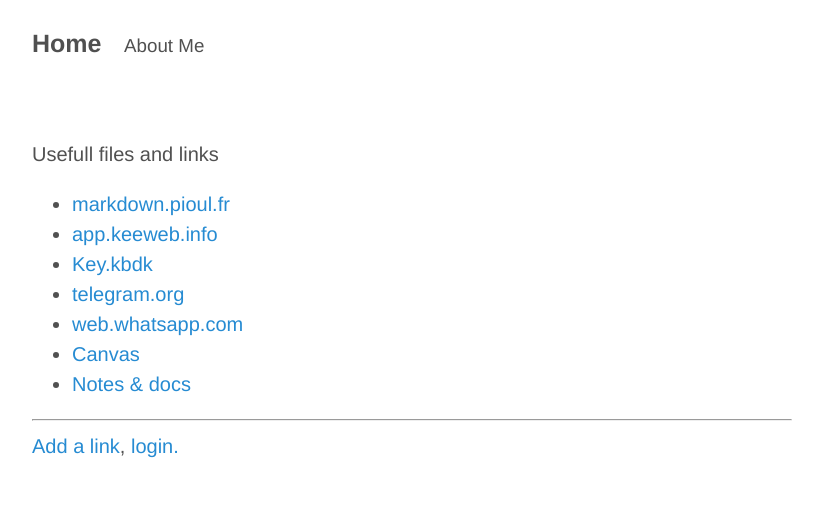
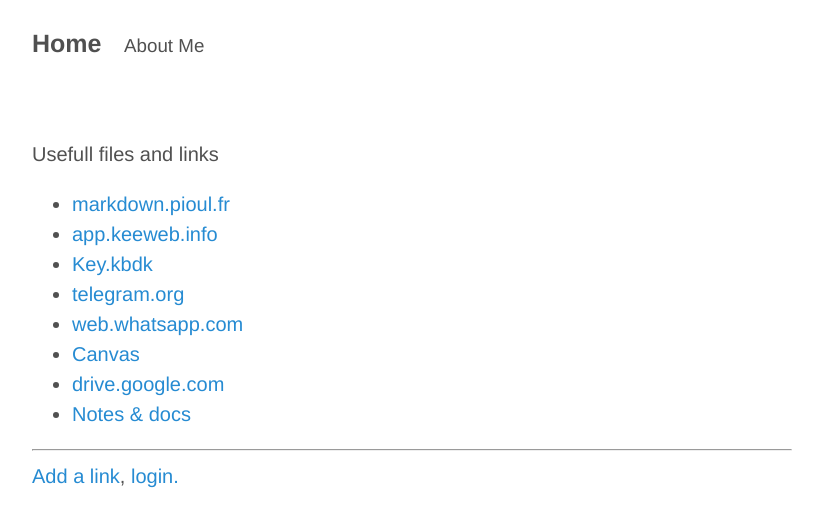
Before and after one commit to alex-esc/home, a Jekyll site: the page built from index.md, in a window 1280 px wide. Shown: the top 527 px of the page, without its empty margins (228-1051 px from the left). Built offline with Jekyll 4.4.1, drawn with Linux system fonts in a browser that asks for light colours.

Commit message:
Update index.md

```diff
--- a/index.md
+++ b/index.md
@@ -12,6 +12,7 @@ excerpt_separator: <!--more-->
 * [telegram.org](https://web.telegram.org/)
 * [web.whatsapp.com](https://web.whatsapp.com/)
 * [Canvas](http://cursos.tecmilenio.mx/)
+* [drive.google.com](https://www.google.com/drive/)
 * [Notes & docs](https://alex-esc.github.io/notes/)
 
 ---
```
